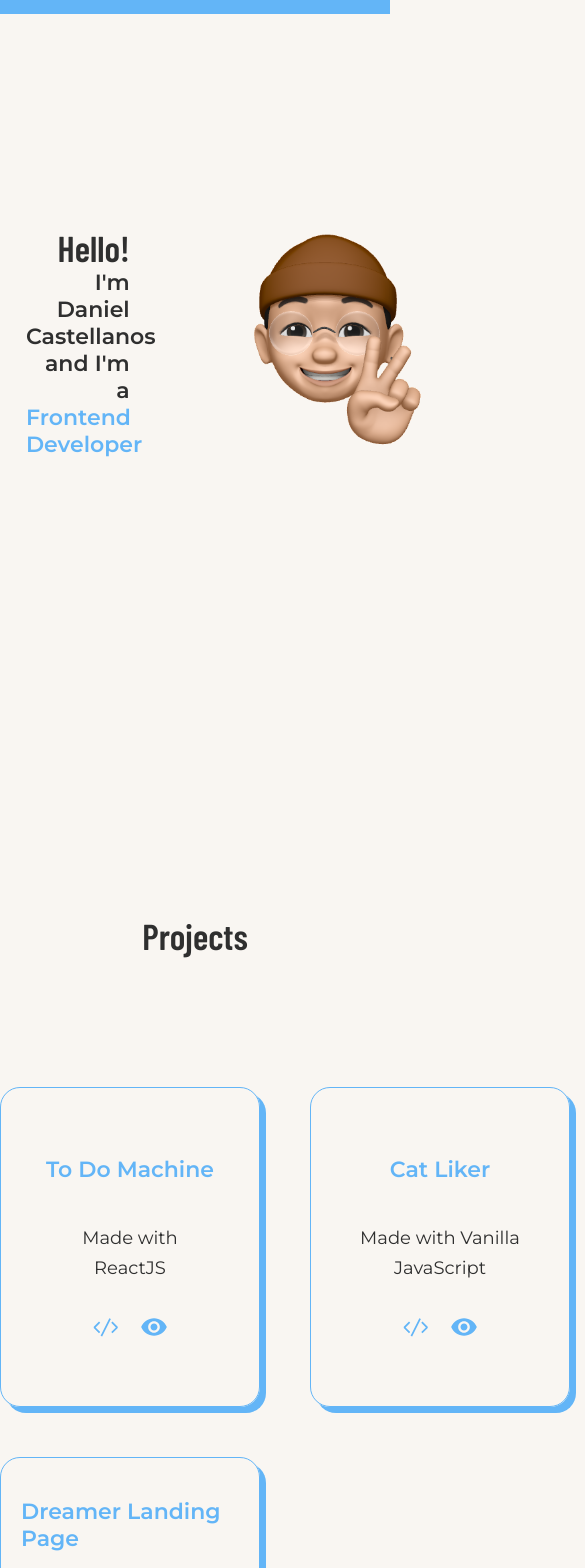
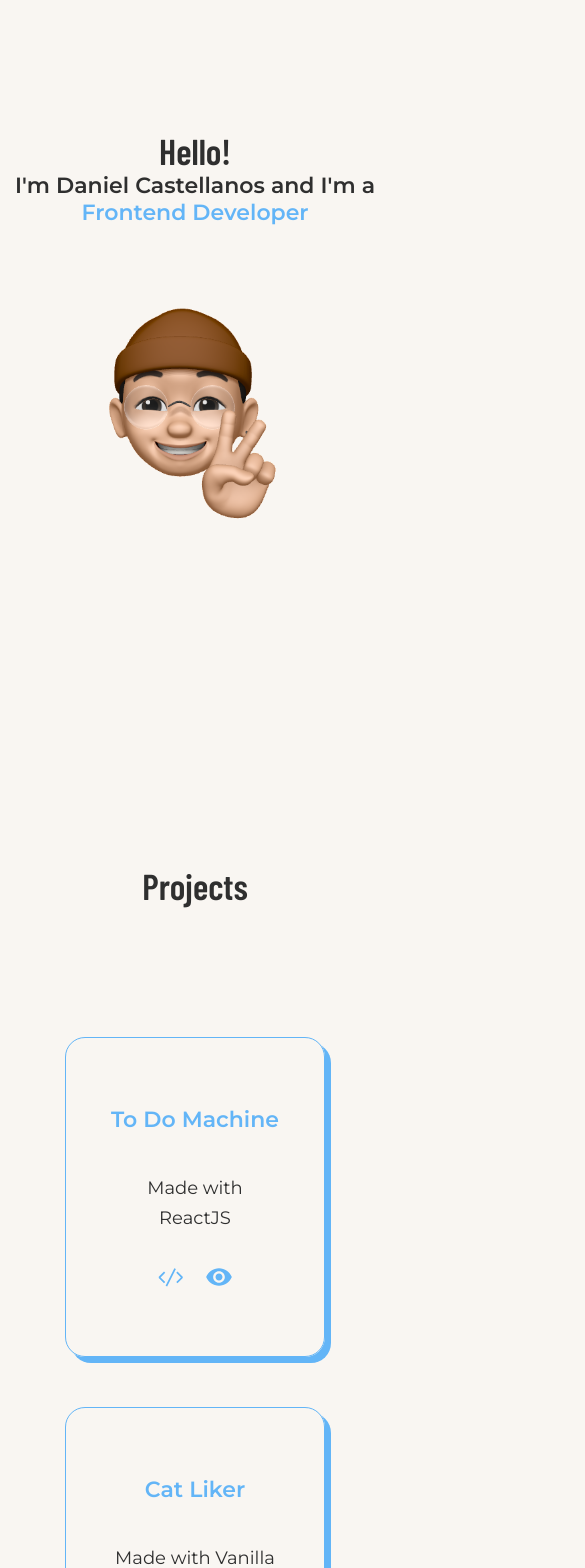
Before and after one commit to danielcaste1/portfolio, a React (Create React App) app: page / in a window 390 px wide. Shown: the part 80-1648 px from the top of the page, 585 px wide, since content can reach past the window. Built offline with nearby package versions, Linux system fonts and the light colour scheme; a web font is replaced by a local one.

Commit message:
Proyecto Responsive finalizado!

```diff
--- a/src/Styles/presentation.scss
+++ b/src/Styles/presentation.scss
@@ -33,7 +33,6 @@
     }
 
     .presentation__portrait {
-
       position: relative;
       display: flex;
       justify-content: flex-start;
@@ -57,3 +56,20 @@
     }
   }
 }
+
+@media screen and (max-width: 950px) {
+  .presentation {
+    .presentation__content {
+      display: grid;
+      grid-template-columns: 1fr;
+      place-items: center;
+      .presentation__info {
+        align-items: center;
+        .presentation__paragraph, .presentation__paragraph--position {
+          text-align: center;
+          max-width: 100%;
+        }
+      }
+    }
+  }
+}
--- a/src/Styles/projects.scss
+++ b/src/Styles/projects.scss
@@ -5,7 +5,6 @@
   align-items: center;
   min-height: 100vh;
   padding-top: 10rem;
-  margin: 5rem auto;
   .projects__title {
     @include title($color-primary-text);
   }
@@ -47,7 +46,6 @@
         @include info-paragraph($color-primary-text);
       }
       &__cta {
-
         display: flex;
         .project__code,
         .project__view {
@@ -55,12 +53,27 @@
           font-size: $lg;
           color: $color-primary;
           transition: 200ms;
-          &:hover{
+          &:hover {
             transform: translateY(-2px);
           }
         }
       }
-
     }
   }
 }
+
+@media screen and (max-width: 900px) {
+  .projects {
+    .projects__grid {
+      grid-template-columns: repeat(2, 1fr);
+    }
+  }
+}
+
+@media screen and (max-width: 590px) {
+  .projects {
+    .projects__grid {
+      grid-template-columns: 1fr;
+    }
+  }
+}
--- a/src/Styles/styles.css
+++ b/src/Styles/styles.css
@@ -93,6 +93,20 @@ body {
   height: 280px;
 }
 
+@media screen and (max-width: 950px) {
+  .presentation .presentation__content {
+    display: grid;
+    grid-template-columns: 1fr;
+    place-items: center;
+  }
+  .presentation .presentation__content .presentation__info {
+    align-items: center;
+  }
+  .presentation .presentation__content .presentation__info .presentation__paragraph, .presentation .presentation__content .presentation__info .presentation__paragraph--position {
+    text-align: center;
+    max-width: 100%;
+  }
+}
 .sections__bar {
   position: fixed;
   top: 0rem;
@@ -122,12 +136,18 @@ body {
   transform: translateY(-2px);
 }
 
+@media screen and (max-width: 590px) {
+  .sections__bar {
+    display: none;
+  }
+}
 .about {
   display: flex;
   flex-direction: column;
   align-items: center;
   justify-content: center;
-  height: 100vh;
+  min-height: 100vh;
+  padding-top: 10rem;
 }
 .about .about__title {
   font-size: 3.6rem;
@@ -136,8 +156,7 @@ body {
   color: #2f2f2f;
 }
 .about .about__description {
-  margin: 3rem auto;
-  padding: 0rem 2rem;
+  padding: 3rem 2rem;
   display: flex;
   align-items: center;
   line-height: 3rem;
@@ -145,12 +164,15 @@ body {
   font-family: "Montserrat", sans-serif;
   font-weight: 400;
   color: #2f2f2f;
+  margin: 3rem auto;
 }
 .about .about__description .about__image {
   display: flex;
-  min-width: 320px;
+  max-width: 320px;
   border-radius: 2rem;
   overflow: hidden;
+  margin: 1rem;
+  margin-bottom: 3rem;
 }
 .about .about__description .about__image img {
   width: 100%;
@@ -160,6 +182,11 @@ body {
   padding: 0rem 2rem;
 }
 
+@media screen and (max-width: 900px) {
+  .about .about__description {
+    flex-direction: column;
+  }
+}
 .projects {
   display: flex;
   flex-direction: column;
@@ -167,7 +194,6 @@ body {
   align-items: center;
   min-height: 100vh;
   padding-top: 10rem;
-  margin: 5rem auto;
 }
 .projects .projects__title {
   font-size: 3.6rem;
@@ -235,6 +261,16 @@ body {
   transform: translateY(-2px);
 }
 
+@media screen and (max-width: 900px) {
+  .projects .projects__grid {
+    grid-template-columns: repeat(2, 1fr);
+  }
+}
+@media screen and (max-width: 590px) {
+  .projects .projects__grid {
+    grid-template-columns: 1fr;
+  }
+}
 .studies {
   display: flex;
   flex-direction: column;
@@ -296,6 +332,16 @@ body {
   width: 100%;
 }
 
+@media screen and (max-width: 900px) {
+  .studies__grid {
+    grid-template-columns: 1fr 1fr;
+  }
+}
+@media screen and (max-width: 590px) {
+  .studies__grid {
+    grid-template-columns: 1fr;
+  }
+}
 .contact {
   display: flex;
   flex-direction: column;
@@ -338,4 +384,15 @@ body {
   color: #757678;
 }
 
+@media screen and (max-width: 590px) {
+  .contact__items {
+    align-items: center;
+  }
+  .contact__items .contact__item {
+    align-items: center;
+    flex-direction: column;
+    text-align: center;
+  }
+}
+
 /*# sourceMappingURL=styles.css.map */
```
Also changed, not shown: src/Styles/about.scss (+15 -4 lines), src/Styles/contact.scss (+13 -0 lines), src/Styles/sections-bar.scss (+7 -0 lines), src/Styles/studies.scss (+16 -0 lines), src/Styles/global.scss (line endings or trailing spaces), 1 other file (tests, documents, lock files or other folders).
